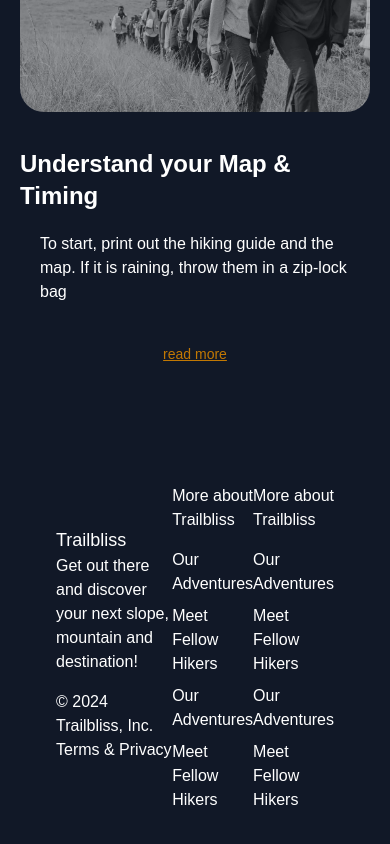
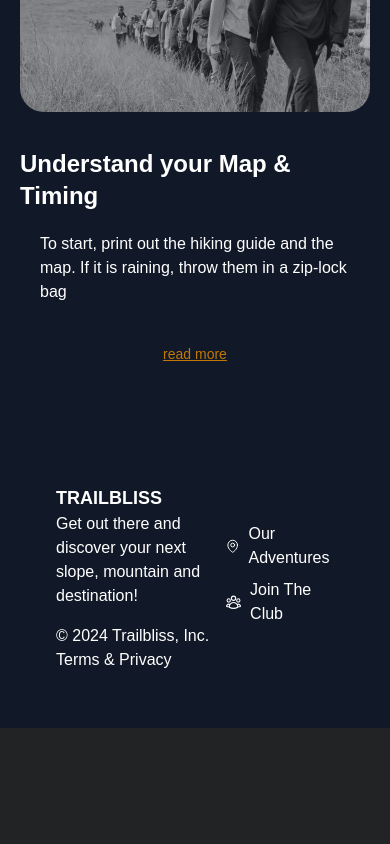
Before and after one commit to magvtv/40_Trailbliss, a Vue app: page / in a window 390 px wide. Shown: the part 3635-4479 px from the top of the page. After the commit the page ends 4363 px from the top, so only its background shows below. Built offline with nearby package versions, Linux system fonts and the light colour scheme.

Commit message:
remove unnecessary links, yet to be made responsive

```diff
--- a/src/components/PageFooter.vue
+++ b/src/components/PageFooter.vue
@@ -3,7 +3,7 @@
         <div class="container mx-auto px-6">
             <div class="flex justify-between items-center">
                 <div>
-                    <span class="capitalize text-lg">
+                    <span class="uppercase font-bold text-lg">
                         trailbliss
                     </span>
                     <p>
@@ -12,56 +12,29 @@
                     <p class="mt-4">
                         © 2024 Trailbliss, Inc. Terms &amp; Privacy
                     </p>
-
                 </div>
 
                 <div>
-                    <p>More about Trailbliss</p>
                     <ul>
-                        <li class="capitalize">
+                        <li class="capitalize flex items-center space-x-2">
+                            <MapPinIcon class="w-5 h-5" />
                             <a href="#">
                                 our adventures
                             </a>
                         </li>
-                        <li class="capitalize">
+                        <li class="capitalize flex items-center space-x-2">
+                            <UserGroupIcon class="w-5 h-5" />
                             <a href="#">
-                                meet fellow hikers
+                                join the club
                             </a>
                         </li>
-                        <li class="capitalize">
+                        <li class="capitalize flex items-center space-x-2">
                             <a href="#">
-                                our adventures
+
                             </a>
                         </li>
-                        <li class="capitalize">
+                        <li class="capitalize flex items-center space-x-2">
                             <a href="#">
-                                meet fellow hikers
-                            </a>
-                        </li>
-                    </ul>
-                </div>
-
-                <div>
-                    <p>More about Trailbliss</p>
-                    <ul>
-                        <li class="capitalize">
-                            <a href="#">
-                                our adventures
-                            </a>
-                        </li>
-                        <li class="capitalize">
-                            <a href="#">
-                                meet fellow hikers
-                            </a>
-                        </li>
-                        <li class="capitalize">
-                            <a href="#">
-                                our adventures
-                            </a>
-                        </li>
-                        <li class="capitalize">
-                            <a href="#">
-                                meet fellow hikers
                             </a>
                         </li>
                     </ul>
@@ -73,9 +46,15 @@
 
 
 <script>
+import { MapPinIcon, UserGroupIcon } from '@heroicons/vue/24/outline';
+
 
 export default {
-    name: 'PageFooter'
+    name: 'PageFooter',
+    components: {
+        MapPinIcon,
+        UserGroupIcon
+    }
 }
 
 </script>
```
